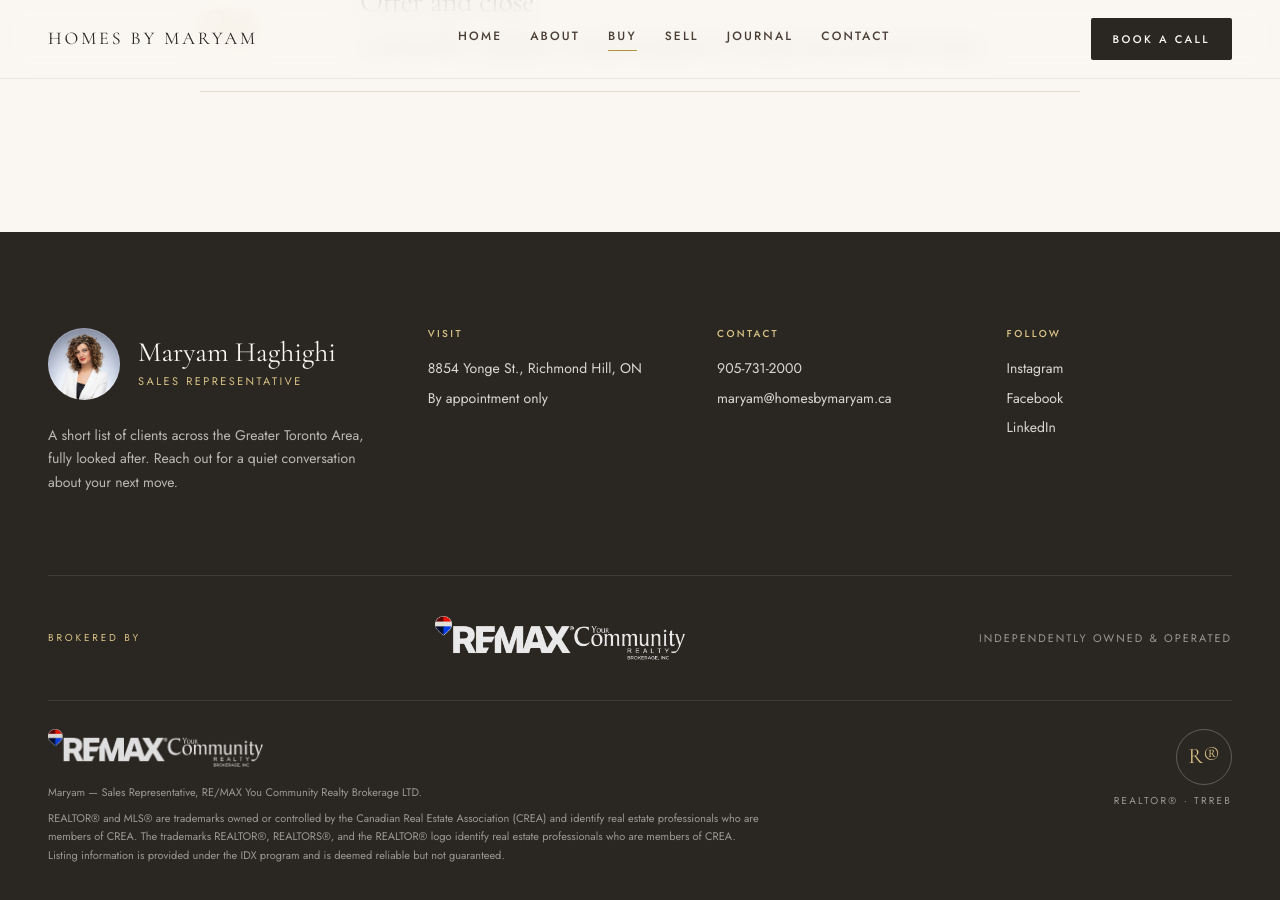
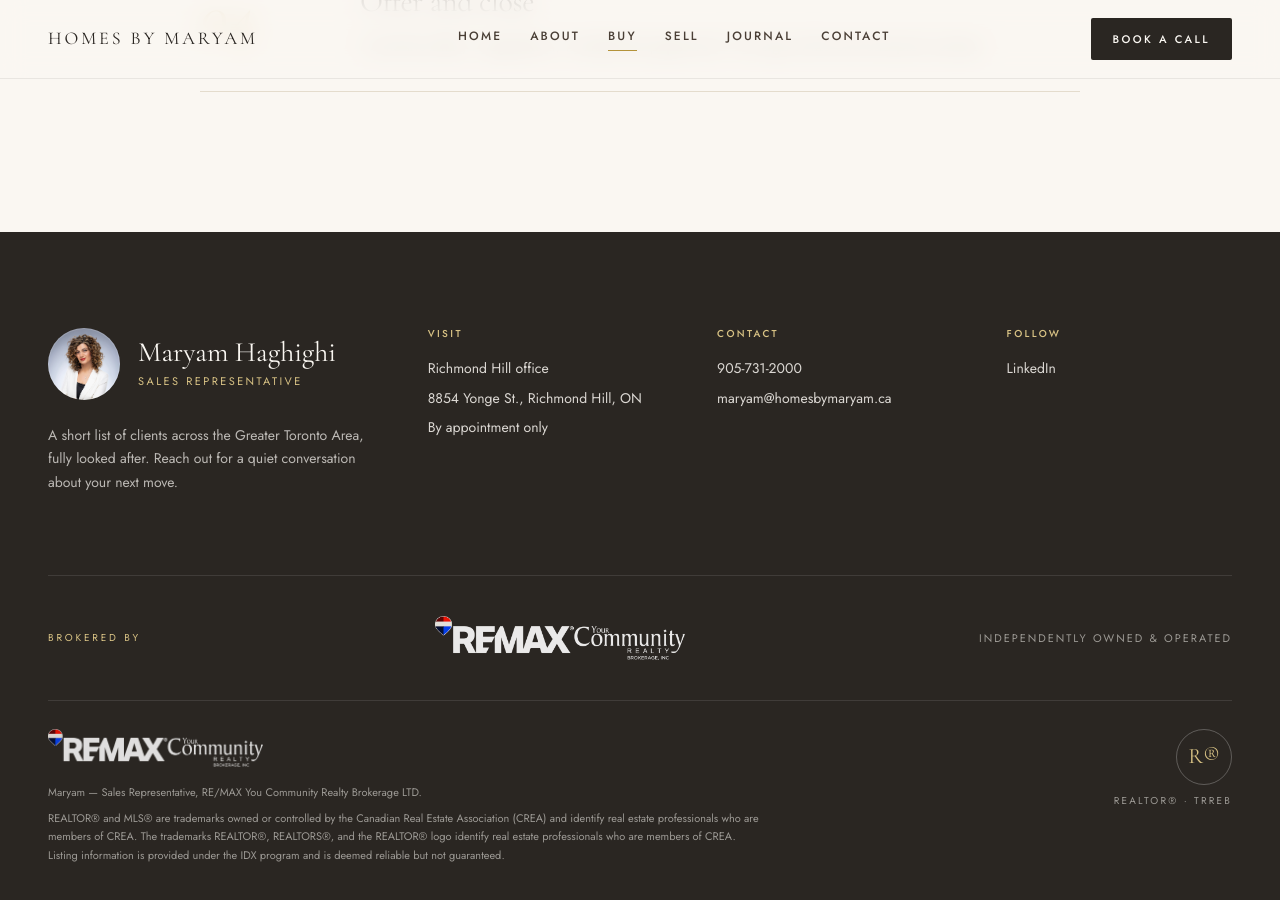
Before and after one commit to HomesbyMaryam/homesbymaryam, a Jekyll site: the page built from buy.html, in a window 1280 px wide and 900 px high, scrolled down 881 px. Built offline with Jekyll 4.4.1, drawn with Linux system fonts in a browser that asks for light colours.

Commit message:
Remove testimonials, fix footer labels and social links
- Remove WHAT CLIENTS SAY section from home page
- Add Richmond Hill office label in footer Visit column
- Remove Instagram and Facebook from social links, keep LinkedIn only

Co-Authored-By: Claude Opus 4.7 <noreply@anthropic.com>

```diff
--- a/_config.yml
+++ b/_config.yml
@@ -44,8 +44,6 @@ contact:
   tagline: "Expertise. Integrity. Smart Investments."
 
 social:
-  - { name: "Instagram", url: "https://instagram.com/" }
-  - { name: "Facebook",  url: "https://facebook.com/" }
   - { name: "LinkedIn",  url: "https://linkedin.com/" }
 
 nav:
--- a/_includes/footer.html
+++ b/_includes/footer.html
@@ -17,6 +17,7 @@
 
       <div class="footer-col">
         <h4>Visit</h4>
+        <p>Richmond Hill office</p>
         <p>{{ site.contact.office }}</p>
         <p>{{ site.contact.hours }}</p>
       </div>
--- a/index.html
+++ b/index.html
@@ -8,5 +8,4 @@ permalink: /
 
 {% include hero.html %}
 {% include value-strip.html %}
-{% include testimonials.html %}
 {% include blog-strip.html %}
```
